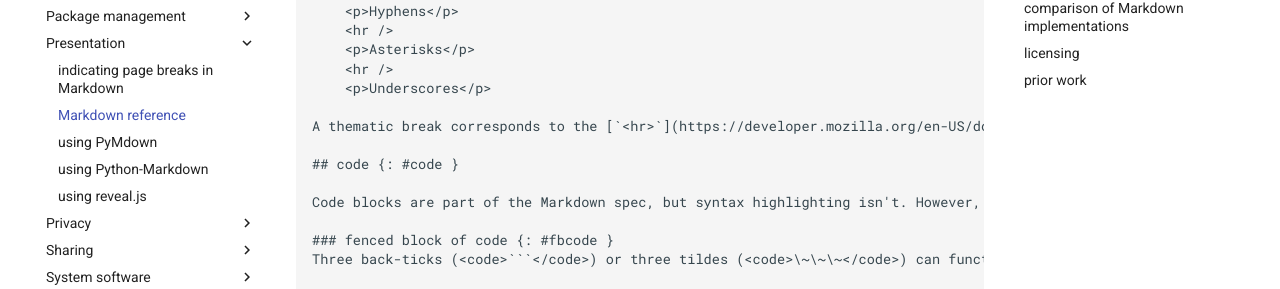
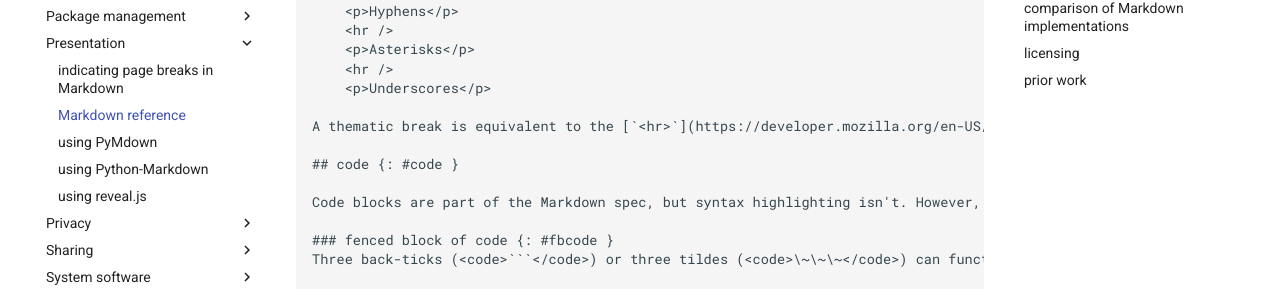
Before and after one commit to oronymzy/tips, an MkDocs documentation site: the page built from docs/Mdwnref.md, in a window 1280 px wide and 1400 px high, scrolled down 3509 px. Shown: the part 334-623 px from the top of the window. Built offline with MkDocs 1.6.1 and Material for MkDocs 9.7.7, drawn with Linux system fonts in a browser that asks for light colours; comment, search, counter and statistics services are not loaded; some of the changed text lies outside the part shown.

Commit message:
Change 'corresponds to' to 'is equivalent to'

```diff
--- a/docs/Mdwnref.md
+++ b/docs/Mdwnref.md
@@ -120,7 +120,7 @@ Quote break.
 ## break {: #break }
 ### hard line break {: #hlbreak }
 
-A hard line break corresponds to the [`<br>`](https://developer.mozilla.org/en-US/docs/Web/HTML/Element/br) (line break) element in HTML.
+A hard line break is equivalent to the [`<br>`](https://developer.mozilla.org/en-US/docs/Web/HTML/Element/br) (line break) element in HTML.
 
 #### hard line break with two spaces {: #hlbreaktwospace }
 
@@ -219,7 +219,7 @@ Underscores
     <hr />
     <p>Underscores</p>
 
-A thematic break corresponds to the [`<hr>`](https://developer.mozilla.org/en-US/docs/Web/HTML/Element/hr) (horizontal rule) element in HTML.
+A thematic break is equivalent to the [`<hr>`](https://developer.mozilla.org/en-US/docs/Web/HTML/Element/hr) (horizontal rule) element in HTML.
 
 ## code {: #code }
 
@@ -353,7 +353,7 @@ Combined emphasis with **asterisks and _underscores_**.
 
 !!! attention
 
-    Unlike most other Markdown elements, a footnote does not directly correspond with any existing HTML element.[^Mdwnref4] This means that:
+    Unlike most other Markdown elements, a footnote does not have a direct HTML equivalent.[^Mdwnref4] This means that:
 
     1. Markdown offers a more standardized way of creating footnotes than HTML.
     2. HTML renderings of footnotes will differ significantly between different implementations of Markdown.
```
